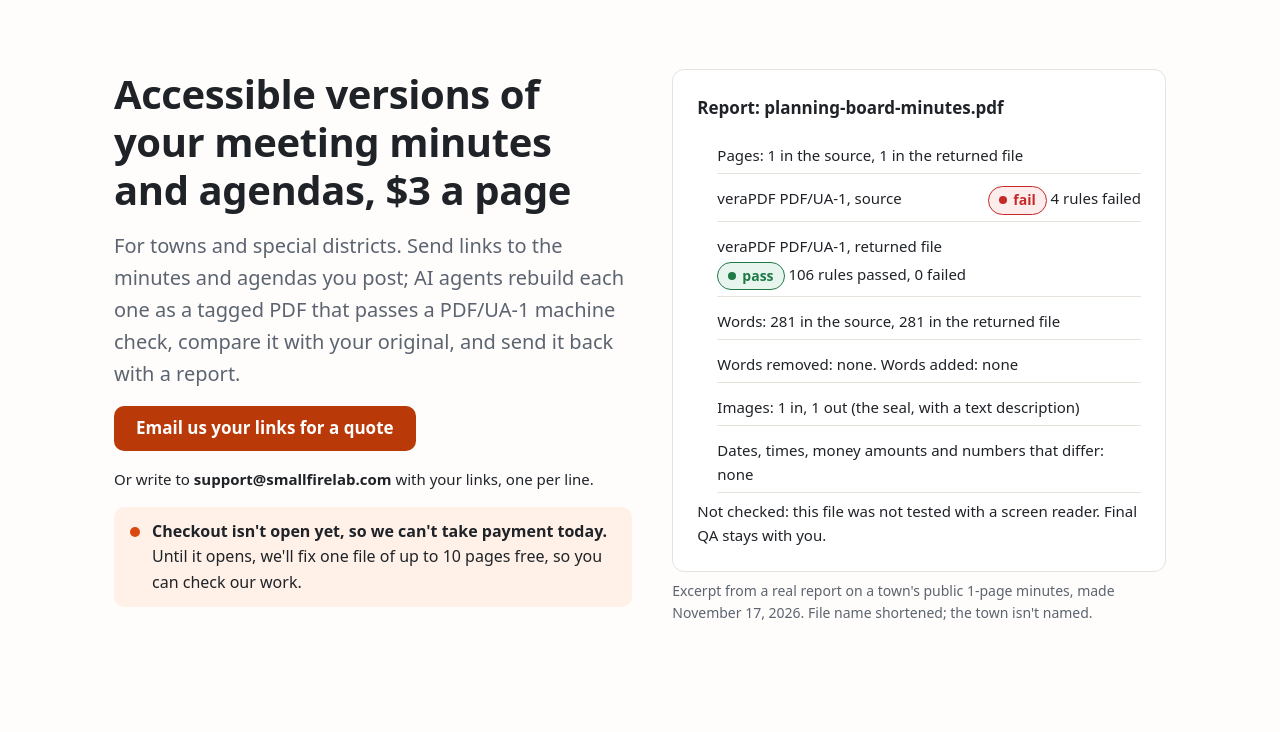
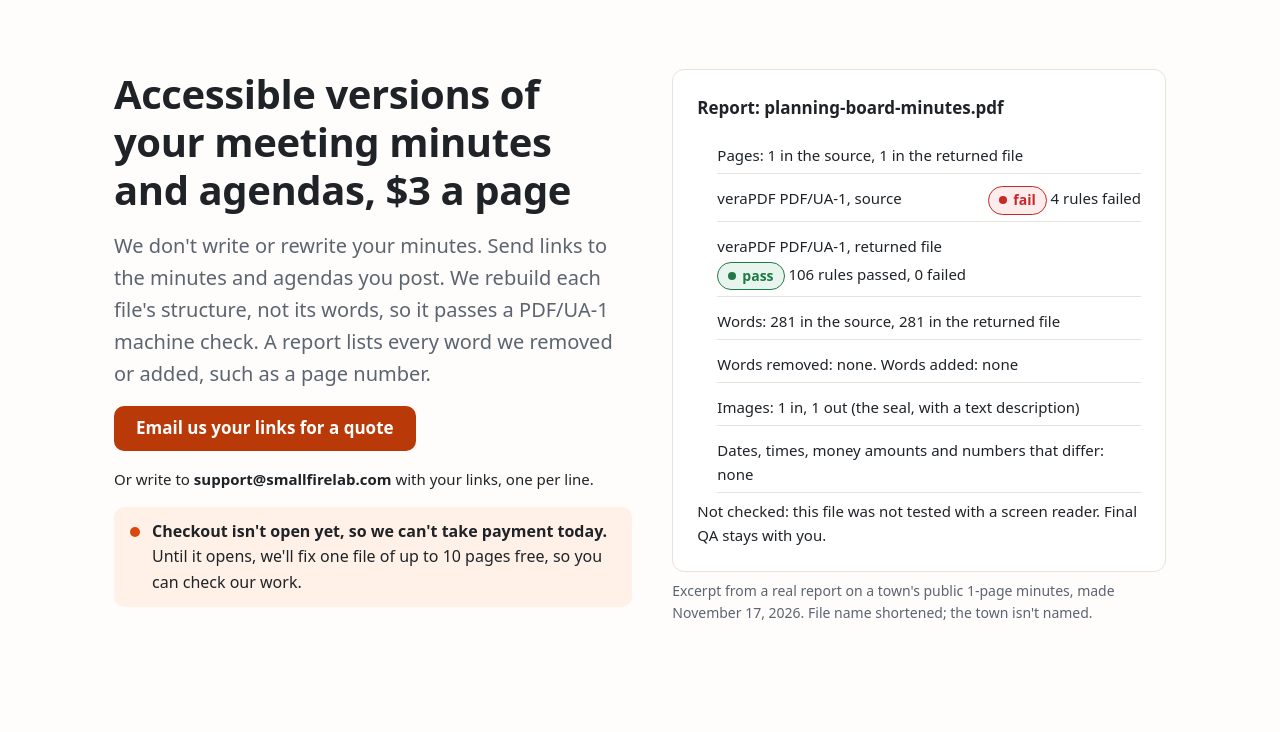
Before and after one commit to Smallfire-Labs/smallfire-labs.github.io, a plain HTML site: page accessible-minutes/index.html in a window 1280 px wide. Shown: the part 68-800 px from the top of the page. Drawn offline with Linux system fonts and the light colour scheme.

Commit message:
Accessible minutes: lead answers the 'AI writes minutes' objection (L-068, passed)

```diff
--- a/accessible-minutes/index.html
+++ b/accessible-minutes/index.html
@@ -25,7 +25,7 @@
 <section class="sf-wrap sf-hero"><div class="sf-hero-grid">
 <div>
 <h1>Accessible versions of your meeting minutes and agendas, $3 a page</h1>
-<p class="sf-lead">For towns and special districts. Send links to the minutes and agendas you post; AI agents rebuild each one as a tagged PDF that passes a PDF/UA-1 machine check, compare it with your original, and send it back with a report.</p>
+<p class="sf-lead">We don't write or rewrite your minutes. Send links to the minutes and agendas you post. We rebuild each file's structure, not its words, so it passes a PDF/UA-1 machine check. A report lists every word we removed or added, such as a page number.</p>
 <p><a class="sf-btn" href="mailto:support@smallfirelab.com?subject=Accessible%20minutes%20quote&amp;body=Links%20to%20the%20PDFs%2C%20one%20per%20line%3A%0A">Email us your links for a quote</a></p>
 <p class="sf-small">Or write to <strong>support@smallfirelab.com</strong> with your links, one per line.</p>
 <p class="sf-status"><span><strong>Checkout isn't open yet, so we can't take payment today.</strong> Until it opens, we'll fix one file of up to 10 pages free, so you can check our work.</span></p>
```
